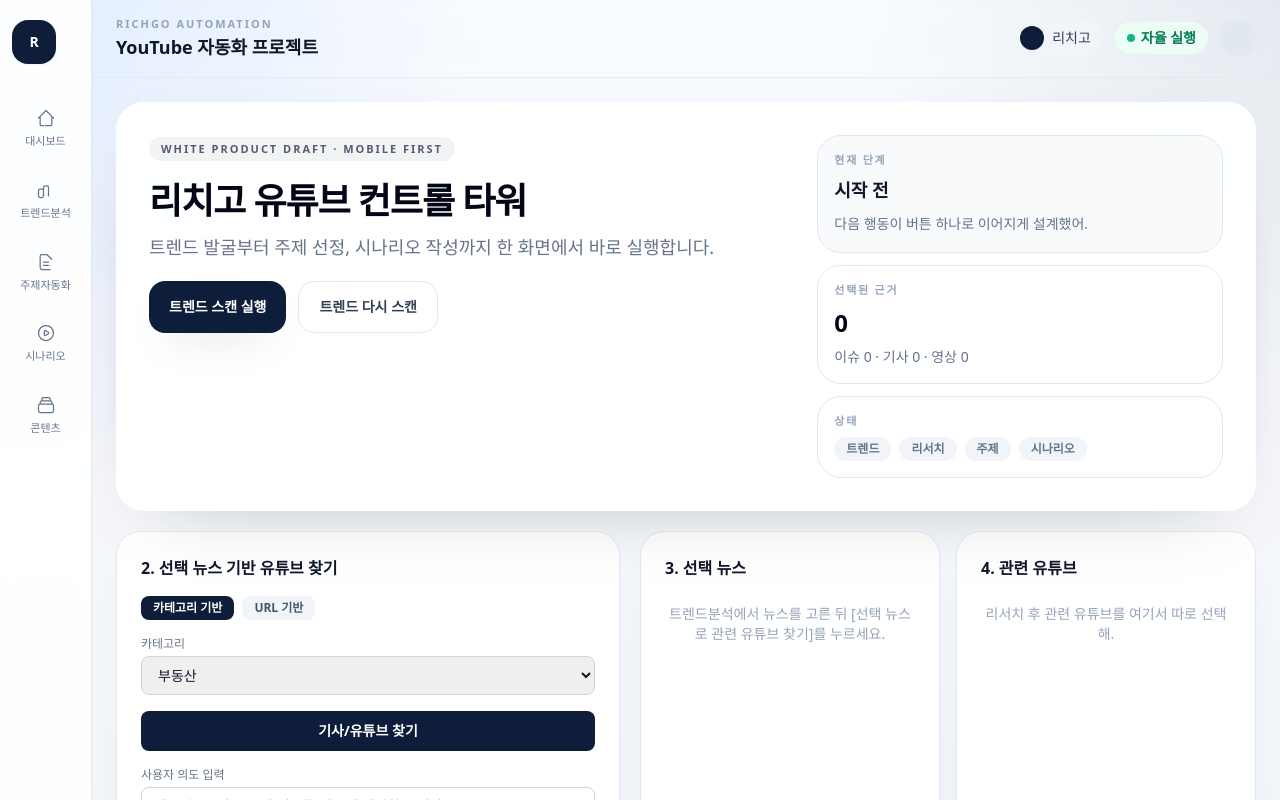
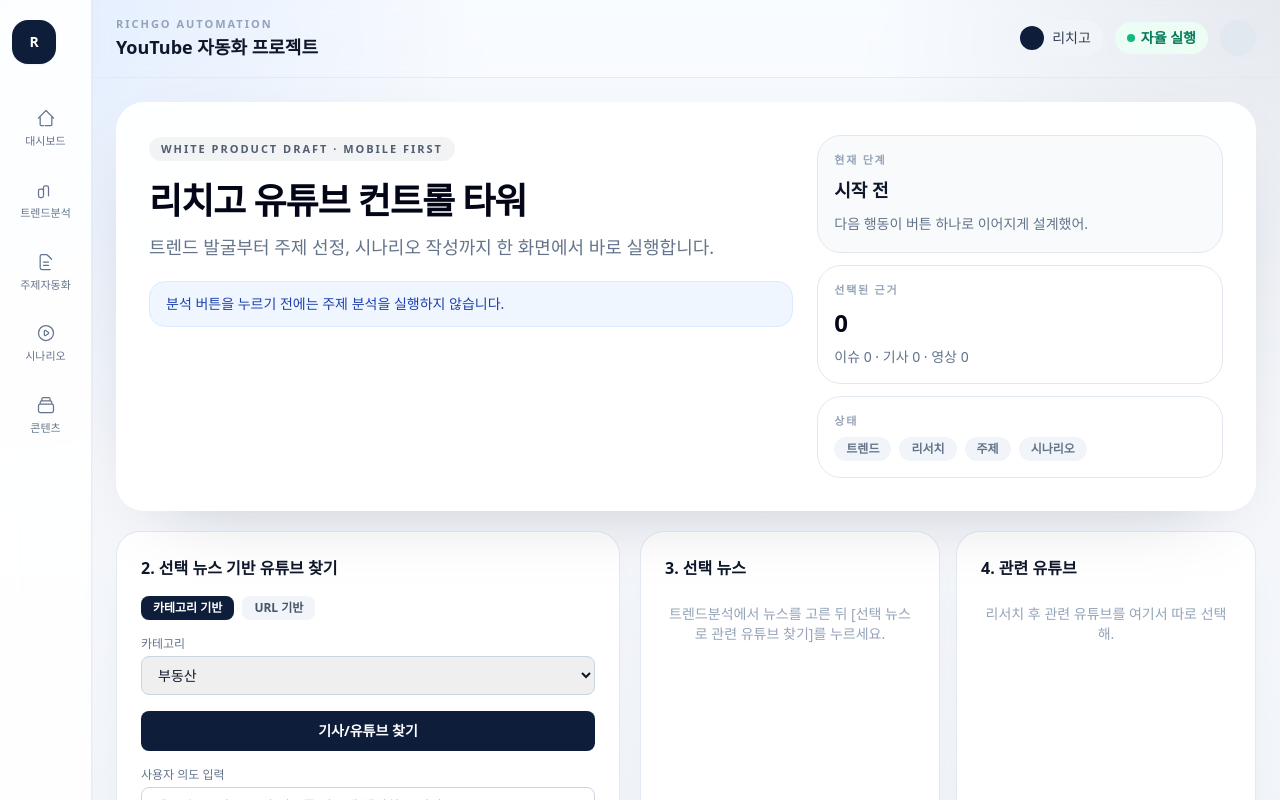
Before and after one commit to izhaha0226/youtube-automation, a Next.js app in the folder apps/web/: page /topics in a window 1280 px wide. Shown: the top 800 px of the page. Built offline with nearby package versions, Linux system fonts and the light colour scheme.

Commit message:
fix: simplify trends analysis page

```diff
--- a/apps/web/app/pipeline-client.tsx
+++ b/apps/web/app/pipeline-client.tsx
@@ -72,6 +72,7 @@
   const [selectedArticleIds, setSelectedArticleIds] = useState<string[]>([]);
   const [selectedVideoIds, setSelectedVideoIds] = useState<string[]>([]);
   const [loadingResearch, setLoadingResearch] = useState(false);
+  const [showAllKeywords, setShowAllKeywords] = useState(false);
 
   const [error, setError] = useState<string | null>(null);
 
@@ -130,6 +131,7 @@
       if (period === "custom" && customStart && customEnd) url += `&start=${customStart}&end=${customEnd}`;
       const r = await fetch(url);
       if (!r.ok) throw new Error(`Trend API: ${r.status}`);
+      setShowAllKeywords(false);
       setTrends(await r.json());
     } catch (e) { setError((e as Error).message); }
     finally { setLoadingTrend(false); }
@@ -261,53 +263,12 @@
   }
 
   const selectedSourceCount = selectedArticleIds.length + selectedVideoIds.length + selectedIssues.length;
-  const canRecommend = !!(intent || selectedSourceCount > 0);
-  const primaryActionLabel = !trends
-    ? "트렌드 스캔 실행"
-    : !research
-      ? "관련 유튜브 리스트 만들기"
-      : !topics
-        ? "선택 영상 분석해서 주제 만들기"
-        : !scenario
-          ? loadingScenario
-            ? "시나리오 생성 중..."
-            : "시나리오 뽑기"
-          : "시나리오 메뉴 열기";
-
-  function runPrimaryAction() {
-    if (!trends && !loadingTrend) {
-      void scanTrends();
-      return;
-    }
-    if (!research && !loadingResearch) {
-      void runResearch();
-      return;
-    }
-    if (!topics && !loadingTopic && canRecommend) {
-      void analyze();
-      return;
-    }
-    if (topics && !scenario && selectedTopic && !loadingScenario) {
-      void generateScenario();
-      return;
-    }
-    if (scenario) {
-      window.location.href = "/scenario";
-    }
-  }
-
-  const primaryActionDisabled = !trends
-    ? loadingTrend
-    : !research
-      ? loadingResearch || (selectedIssues.length === 0 && researchMode === "url" && !researchUrl)
-      : !topics
-        ? (!selectedVideoIds.length && !selectedArticleIds.length && !selectedIssues.length && !intent) || loadingTopic
-        : !scenario
-          ? !selectedTopic || loadingScenario
-          : false;
-
   const activeTrendSection = trends?.source_sections?.find((section) => section.id === selectedTrendSource) ?? trends?.source_sections?.[0] ?? null;
-  const trendKeywordRows = trends?.keyword_map?.keywords?.slice(0, 30) ?? [];
+  const trendKeywordRows = trends?.keyword_map?.keywords ?? [];
+  const displayedTrendKeywordRows = showAllKeywords ? trendKeywordRows : trendKeywordRows.slice(0, 10);
+  const keywordFrequencyRows = trends?.charts?.keyword_frequency?.slice(0, 10) ?? [];
+  const trendLineKeywords = trends?.charts?.top3_keywords ?? [];
+  const trendLineRows = trends?.charts?.top3_timeline ?? [];
   const trendCorrelationRows = (trends?.keyword_map?.correlations?.slice(0, 12) ?? []).map((row) => ({
     pair: `${row.source} × ${row.target}`,
     score: Number((row.score * 100).toFixed(1)),
@@ -388,29 +349,8 @@
               </p>
             </div>
 
-            <div className="flex flex-col gap-3 sm:flex-row sm:flex-wrap">
-              <button
-                onClick={runPrimaryAction}
-                disabled={primaryActionDisabled}
-                className="inline-flex min-h-[52px] items-center justify-center rounded-2xl bg-navy px-5 py-3 text-sm font-semibold text-white shadow-[0_18px_40px_-24px_rgba(14,30,58,0.7)] transition hover:bg-navy/92 disabled:cursor-not-allowed disabled:opacity-40"
-              >
-                {primaryActionLabel}
-              </button>
-              <button
-                onClick={scanTrends}
-                disabled={loadingTrend}
-                className="inline-flex min-h-[52px] items-center justify-center rounded-2xl border border-slate-200 bg-white px-5 py-3 text-sm font-semibold text-slate-700 transition hover:border-slate-300 hover:bg-slate-50 disabled:opacity-40"
-              >
-                {loadingTrend ? "트렌드 스캔 중..." : "트렌드 다시 스캔"}
-              </button>
-              {research?.session_id && scenario ? (
-                <a
-                  href={`/workspace/${research.session_id}`}
-                  className="inline-flex min-h-[52px] items-center justify-center rounded-2xl border border-navy/15 bg-navy/5 px-5 py-3 text-sm font-semibold text-navy transition hover:bg-navy/10"
-                >
-                  워크스페이스 열기
-                </a>
-              ) : null}
+            <div className="rounded-2xl border border-blue-100 bg-blue-50 px-4 py-3 text-sm font-medium text-blue-800">
+              분석 버튼을 누르기 전에는 주제 분석을 실행하지 않습니다.
             </div>
           </div>
 
@@ -482,31 +422,35 @@
 
         {trends && (
           <div className="mt-4 space-y-5">
-            {trends.charts.top3_keywords.length > 0 && trends.charts.top3_timeline.length > 0 && (
             <div className="rounded-xl border border-slate-100 bg-slate-50 p-4">
               <div className="mb-1 flex flex-wrap items-center gap-2 text-xs font-semibold text-slate-600">
-                  <span>네이버 검색 트렌드 (30일)</span>
-                  {trends.charts.top3_keywords.map((k, i) => (
+                <span>트렌드 분석 차트</span>
+                {trendLineKeywords.map((k, i) => (
                   <span key={k} className="rounded px-1.5 py-0.5 text-[10px] font-bold" style={{ backgroundColor: LINE_COLORS[i] + "20", color: LINE_COLORS[i] }}>
                     #{i + 1} {k}
                   </span>
                 ))}
               </div>
               <div className="mb-1 text-[10px] text-slate-400">출처: {trends.charts.timeline_source}</div>
+              {trendLineKeywords.length > 0 && trendLineRows.length > 0 ? (
                 <ResponsiveContainer width="100%" height={200}>
-                  <LineChart data={trends.charts.top3_timeline} margin={{ left: 10, right: 10 }}>
+                  <LineChart data={trendLineRows} margin={{ left: 10, right: 10 }}>
                     <CartesianGrid strokeDasharray="3 3" stroke="#e2e8f0" />
                     <XAxis dataKey="date" tick={{ fontSize: 9 }} interval={2} />
                     <YAxis tick={{ fontSize: 9 }} />
                     <Tooltip contentStyle={{ fontSize: 11 }} />
                     <Legend wrapperStyle={{ fontSize: 10 }} />
-                    {trends.charts.top3_keywords.map((kw, i) => (
+                    {trendLineKeywords.map((kw, i) => (
                       <Line key={kw} type="monotone" dataKey={kw} stroke={LINE_COLORS[i]} strokeWidth={2} dot={false} />
                     ))}
                   </LineChart>
                 </ResponsiveContainer>
+              ) : (
+                <div className="flex h-[200px] items-center justify-center rounded-lg border border-dashed border-slate-200 bg-white text-xs text-slate-400">
+                  차트 데이터가 비어 있습니다. 트렌드 스캔을 다시 실행하세요.
                 </div>
               )}
+            </div>
 
             <div className="grid grid-cols-1 gap-4 lg:grid-cols-[1.25fr_1fr]">
               <div className="rounded-xl border border-slate-100 bg-slate-50 p-4">
@@ -588,12 +532,12 @@
 
               <div className="space-y-4">
                 <div className="rounded-xl border border-slate-100 bg-slate-50 p-4">
-                  <div className="mb-2 text-xs font-semibold text-slate-600">30+ 세부 키워드 빈도</div>
+                  <div className="mb-2 text-xs font-semibold text-slate-600">키워드 차트 Top 10</div>
                   <ResponsiveContainer width="100%" height={220}>
-                    <BarChart data={trends.charts.keyword_frequency.slice(0, 15)} layout="vertical" margin={{ left: 70, right: 10 }}>
+                    <BarChart data={keywordFrequencyRows} layout="vertical" margin={{ left: 90, right: 10 }}>
                       <CartesianGrid strokeDasharray="3 3" stroke="#e2e8f0" />
                       <XAxis type="number" tick={{ fontSize: 10 }} />
-                      <YAxis type="category" dataKey="keyword" tick={{ fontSize: 10 }} width={65} />
+                      <YAxis type="category" dataKey="keyword" tick={{ fontSize: 10 }} width={85} />
                       <Tooltip contentStyle={{ fontSize: 11 }} />
                       <Bar dataKey="count" fill="#0E1E3A" radius={[0, 4, 4, 0]} barSize={14} />
                     </BarChart>
@@ -618,8 +562,8 @@
             <div className="grid grid-cols-1 gap-4 xl:grid-cols-[1.3fr_0.9fr_0.9fr]">
               <div className="rounded-xl border border-slate-100 bg-slate-50 p-4">
                 <div className="mb-2 flex items-center justify-between">
-                  <span className="text-xs font-semibold text-slate-600">세부 키워드 30개 이상</span>
-                  <span className="text-[10px] text-slate-400">출처별 등장량 + 클러스터</span>
+                  <span className="text-xs font-semibold text-slate-600">키워드 순위 Top 10</span>
+                  <span className="text-[10px] text-slate-400">기본 10개 · 더보기로 전체 확인</span>
                 </div>
                 <div className="overflow-x-auto">
                   <table className="w-full text-xs">
@@ -634,7 +578,7 @@
                       </tr>
                     </thead>
                     <tbody>
-                      {trendKeywordRows.map((row) => (
+                      {displayedTrendKeywordRows.map((row) => (
                         <tr key={row.keyword} className="border-b border-slate-100 last:border-0">
                           <td className="py-1.5 pr-3 font-medium text-slate-800">{row.keyword}</td>
                           <td className="py-1.5 pr-3 text-right text-slate-500">{row.naver}</td>
@@ -649,6 +593,14 @@
                     </tbody>
                   </table>
                 </div>
+                {trendKeywordRows.length > 10 && (
+                  <button
+                    onClick={() => setShowAllKeywords((prev) => !prev)}
+                    className="mt-3 w-full rounded-lg border border-slate-200 bg-white py-2 text-xs font-semibold text-slate-600 hover:bg-slate-50"
+                  >
+                    {showAllKeywords ? "접기" : `더보기 (${trendKeywordRows.length - 10}개)`}
+                  </button>
+                )}
               </div>
 
               <div className="rounded-xl border border-slate-100 bg-slate-50 p-4">
```
Also changed, not shown: 1 other file (tests, documents, lock files or other folders). Lines whose indentation alone changed are shown as unchanged.
